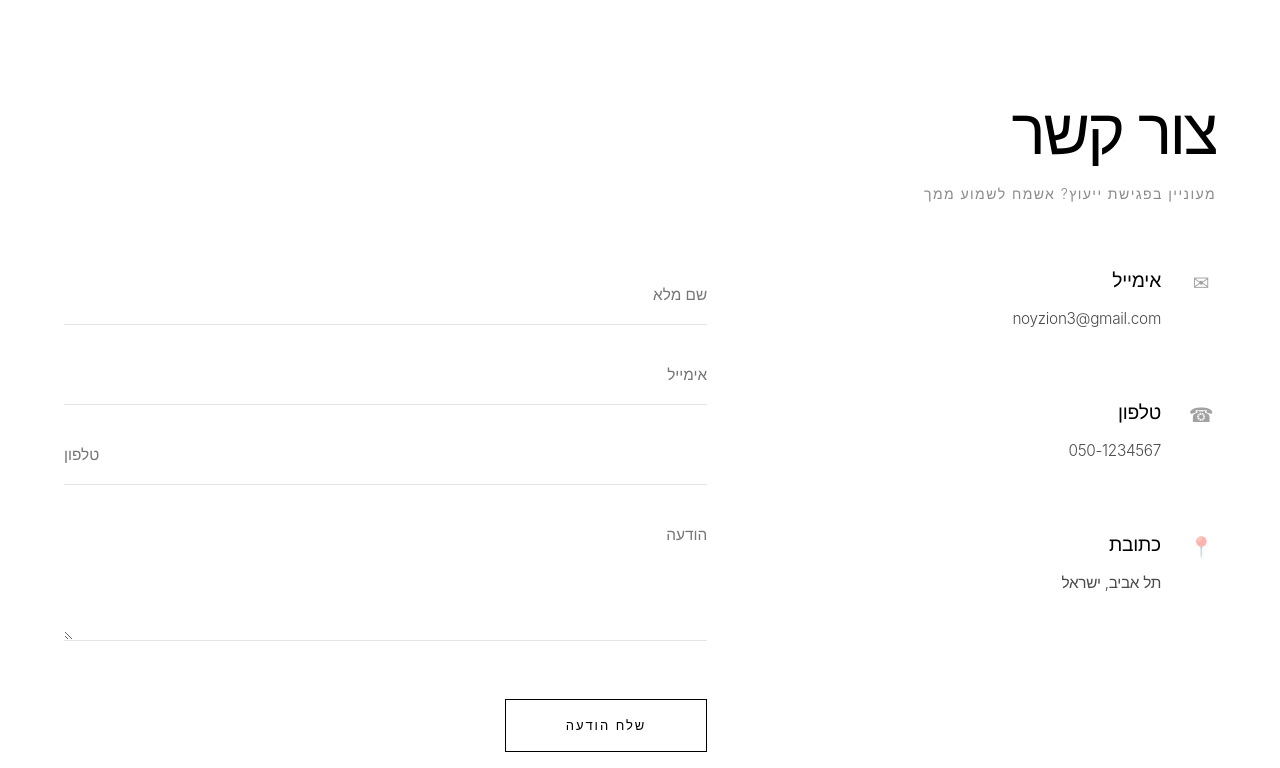
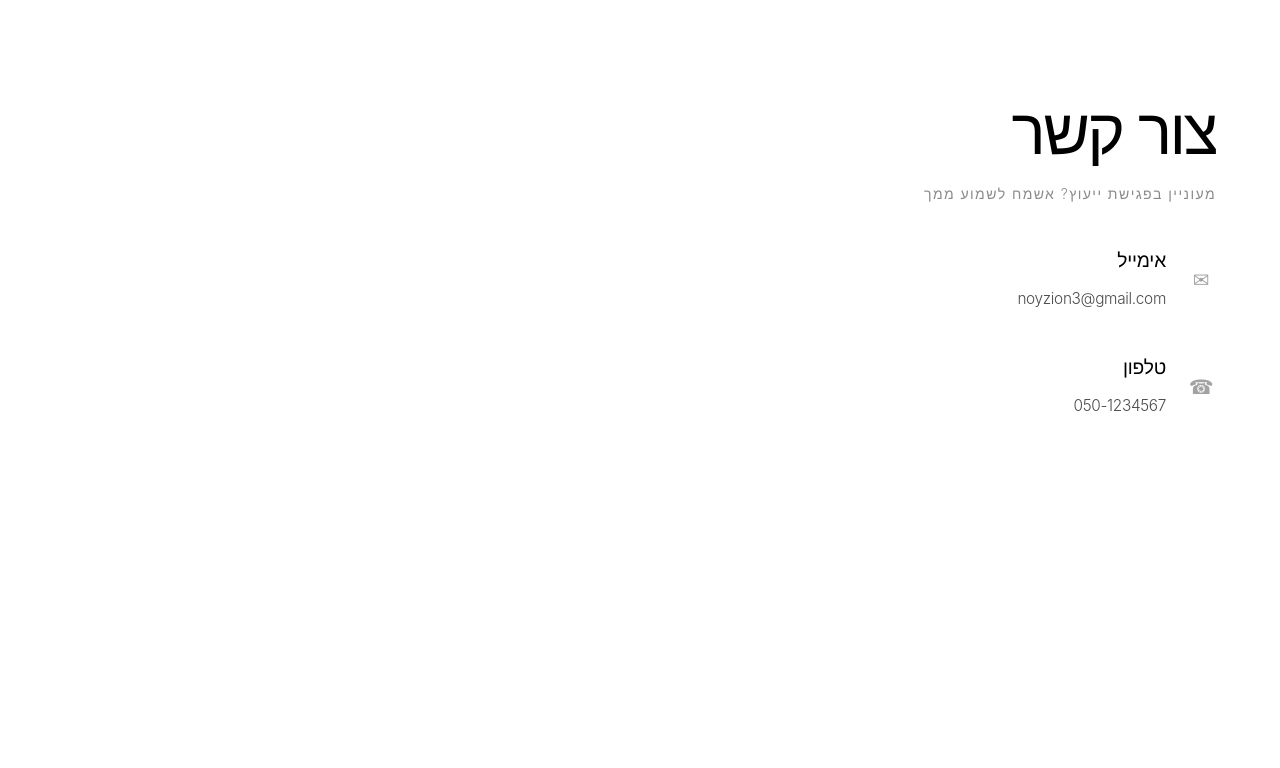
Before and after one commit to noyzion/sapir-kalfa-portfolio, a React (Vite) app: page / in a window 1280 px wide. Shown: the part 3275-4043 px from the top of the page. After the commit the page ends 3794 px from the top, so only its background shows below. Built offline with nearby package versions, Linux system fonts and the light colour scheme.

Commit message:
Refactor Contact component: remove form handling, update contact info to use links, and adjust CSS for improved layout and spacing.

```diff
--- a/src/components/Contact/Contact.css
+++ b/src/components/Contact/Contact.css
@@ -23,50 +23,30 @@
   text-align: start;
   font-size: clamp(13px, 1.1vw, 16px);
   color: var(--light-gray);
-  margin-bottom: 60px;
+  margin-bottom: 40px;
   font-weight: 300;
   letter-spacing: 0.1em;
   text-transform: uppercase;
 }
 
 .contact-content {
-  display: grid;
-  grid-template-columns: 1fr 1.5fr;
-  gap: 80px;
-  margin-top: 60px;
-}
-
-[dir="rtl"] .contact-content {
-  grid-template-columns: 1fr 1.5fr;
-}
-
-[dir="ltr"] .contact-content {
-  grid-template-columns: 1.5fr 1fr;
+  margin-top: 40px;
 }
 
 .contact-info {
   display: flex;
   flex-direction: column;
-  gap: 30px;
+  gap: 40px;
 }
 
 .info-item {
   display: flex;
-  align-items: flex-start;
-  gap: 25px;
+  align-items: center;
+  gap: 20px;
   padding: 0;
   background: transparent;
   transition: all 0.3s ease;
   border: none;
-  margin-bottom: 35px;
-}
-
-[dir="rtl"] .info-item {
-  flex-direction: row;
-}
-
-[dir="ltr"] .info-item {
-  flex-direction: row;
 }
 
 [dir="rtl"] .info-item:hover {
@@ -93,114 +73,19 @@
   letter-spacing: -0.01em;
 }
 
-.info-item p {
+.info-item a {
   color: var(--gray);
   font-size: clamp(14px, 1.2vw, 18px);
   font-weight: 300;
   line-height: 1.7;
+  text-decoration: none;
+  transition: color 0.3s ease;
 }
 
-.contact-form {
-  display: flex;
-  flex-direction: column;
-  gap: 20px;
+.info-item a:hover {
+  color: var(--black);
 }
 
-.form-group {
-  width: 100%;
-}
-
-.form-group input,
-.form-group textarea {
-  width: 100%;
-  padding: 20px 0;
-  border: none;
-  border-bottom: 1px solid var(--border-color);
-  border-radius: 0;
-  font-size: clamp(15px, 1.2vw, 18px);
-  font-family: inherit;
-  transition: all 0.3s ease;
-  background: transparent;
-  color: var(--text-color);
-  font-weight: 300;
-}
-
-.form-group input:focus,
-.form-group textarea:focus {
-  outline: none;
-  border-bottom-color: var(--black);
-  background: transparent;
-}
-
-.form-group textarea {
-  resize: vertical;
-  min-height: 120px;
-}
-
-.submit-button {
-  background: transparent;
-  color: var(--black);
-  border: 1px solid var(--black);
-  padding: 18px 60px;
-  font-size: 13px;
-  font-weight: 300;
-  border-radius: 0;
-  cursor: pointer;
-  transition: all 0.3s ease;
-  align-self: flex-start;
-  margin-top: 30px;
-  letter-spacing: 0.15em;
-  text-transform: uppercase;
-  position: relative;
-  overflow: hidden;
-}
-
-.submit-button::before {
-  content: '';
-  position: absolute;
-  top: 0;
-  width: 100%;
-  height: 100%;
-  background: var(--black);
-  z-index: -1;
-  transition: transform 0.3s ease;
-}
-
-[dir="rtl"] .submit-button::before {
-  right: -100%;
-  transform: translateX(0);
-}
-
-[dir="ltr"] .submit-button::before {
-  left: -100%;
-  transform: translateX(0);
-}
-
-.submit-button:hover {
-  color: var(--white);
-}
-
-[dir="rtl"] .submit-button:hover::before {
-  right: 0;
-  transform: translateX(0);
-}
-
-[dir="ltr"] .submit-button:hover::before {
-  left: 0;
-  transform: translateX(0);
-}
-
-@media (max-width: 968px) {
-  .contact-content {
-    grid-template-columns: 1fr;
-    gap: 60px;
-  }
-
-  .info-item {
-    flex-direction: row;
-    margin-bottom: 30px;
-  }
-}
 
 @media (max-width: 768px) {
   .contact {
@@ -208,6 +93,10 @@
   }
 
   .contact-content {
-    gap: 50px;
+    margin-top: 50px;
+  }
+
+  .contact-info {
+    gap: 35px;
   }
 }
--- a/src/components/Contact/Contact.jsx
+++ b/src/components/Contact/Contact.jsx
@@ -1,33 +1,9 @@
-import React, { useState } from 'react'
+import React from 'react'
 import { useLanguage } from '../../contexts/LanguageContext'
 import './Contact.css'
 
 function Contact() {
   const { t } = useLanguage()
-  const [formData, setFormData] = useState({
-    name: '',
-    email: '',
-    phone: '',
-    message: ''
-  })
-
-  const handleChange = (e) => {
-    setFormData({
-      ...formData,
-      [e.target.name]: e.target.value
-    })
-  }
-
-  const handleSubmit = (e) => {
-    e.preventDefault()
-    alert(t.contact.form.success)
-    setFormData({
-      name: '',
-      email: '',
-      phone: '',
-      message: ''
-    })
-  }
 
   return (
     <section id="contact" className="contact">
@@ -42,69 +18,17 @@ function Contact() {
               <div className="info-icon">✉</div>
               <div>
                 <h3>{t.contact.email}</h3>
-                <p>noyzion3@gmail.com</p>
+                <a href="mailto:noyzion3@gmail.com">noyzion3@gmail.com</a>
               </div>
             </div>
             <div className="info-item">
               <div className="info-icon">☎</div>
               <div>
                 <h3>{t.contact.phone}</h3>
-                <p>050-1234567</p>
-              </div>
-            </div>
-            <div className="info-item">
-              <div className="info-icon">📍</div>
-              <div>
-                <h3>{t.contact.address}</h3>
-                <p>{t.contact.addressValue}</p>
+                <a href="tel:0501234567">050-1234567</a>
               </div>
             </div>
           </div>
-          <form className="contact-form" onSubmit={handleSubmit}>
-            <div className="form-group">
-              <input
-                type="text"
-                name="name"
-                placeholder={t.contact.form.name}
-                value={formData.name}
-                onChange={handleChange}
-                required
-              />
-            </div>
-            <div className="form-group">
-              <input
-                type="email"
-                name="email"
-                placeholder={t.contact.form.email}
-                value={formData.email}
-                onChange={handleChange}
-                required
-              />
-            </div>
-            <div className="form-group">
-              <input
-                type="tel"
-                name="phone"
-                placeholder={t.contact.form.phone}
-                value={formData.phone}
-                onChange={handleChange}
-                required
-              />
-            </div>
-            <div className="form-group">
-              <textarea
-                name="message"
-                placeholder={t.contact.form.message}
-                rows="5"
-                value={formData.message}
-                onChange={handleChange}
-                required
-              ></textarea>
-            </div>
-            <button type="submit" className="submit-button">
-              {t.contact.form.submit}
-            </button>
-          </form>
         </div>
       </div>
     </section>
--- a/src/contexts/LanguageContext.jsx
+++ b/src/contexts/LanguageContext.jsx
@@ -101,7 +101,9 @@ export const LanguageProvider = ({ children }) => {
           phone: 'טלפון',
           message: 'הודעה',
           submit: 'שלח הודעה',
-          success: 'תודה על פנייתך! אחזור אליך בהקדם.'
+          sending: 'שולח...',
+          success: 'תודה על פנייתך! אחזור אליך בהקדם.',
+          error: 'שגיאה בשליחת ההודעה. נסה שוב מאוחר יותר.'
         }
       }
     },
@@ -183,7 +185,9 @@ export const LanguageProvider = ({ children }) => {
           phone: 'Phone',
           message: 'Message',
           submit: 'Send Message',
-          success: 'Thank you for your message! I will get back to you soon.'
+          sending: 'Sending...',
+          success: 'Thank you for your message! I will get back to you soon.',
+          error: 'Error sending message. Please try again later.'
         }
       }
     }
```
